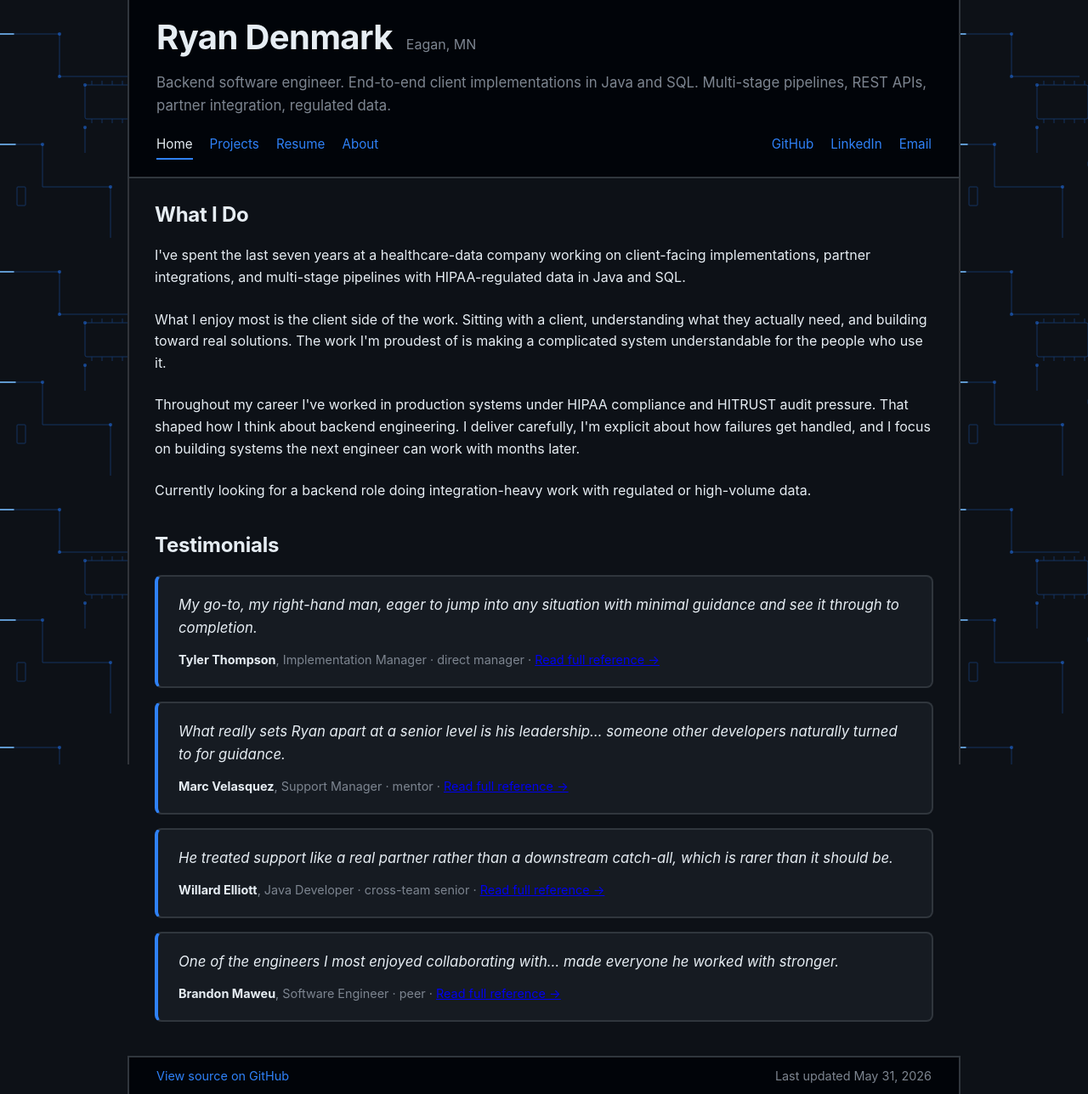
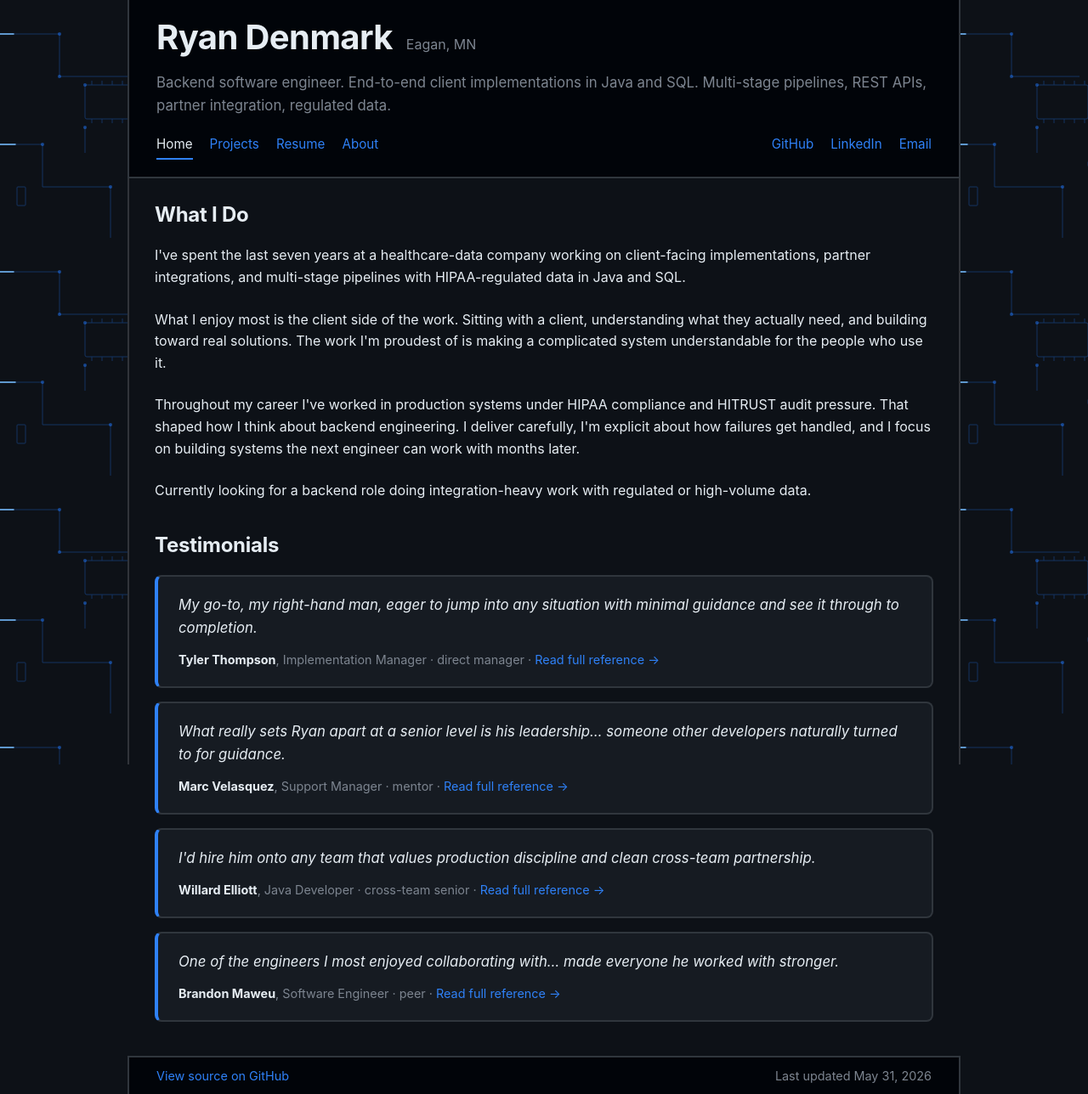
Before and after one commit to rwdenmark/rwdenmark.github.io, a Jekyll site: the page built from index.html, in a window 1280 px wide. Shown: the whole page at 85% size. Built offline with Jekyll 4.4.1, drawn with Linux system fonts in a browser that asks for light colours.

Commit message:
Updating about me text and fixing reference link colors

```diff
--- a/about.html
+++ b/about.html
@@ -9,7 +9,7 @@
 
 <h2 class="page-title">About Me</h2>
 
-<p>Outside of work I'm in Eagan, MN with my wife Rebecca, our two cats Eva and Zed, and our 1-year-old golden retriever Jax. You might find me hiking around the Twin Cities metro parks most weeks with Rebecca and Jax.</p>
+<p>Outside of work I'm in Eagan, MN with my wife Rebecca, our two cats Eva and Zed, and our 1-year-old golden retriever Jax. You might find me hiking around the Twin Cities metro parks most weeks. Usually Jax leads the way, dragging Rebecca and me along. It's the easiest way to step away from a screen for a few hours.</p>
 
 <p>Beyond that I spend my time unwinding on video games. I play across many genres. My main rotation includes WoW, LoL, Tarkov, PoE, Dark Souls, Zelda, Metroid, and plenty more. A good mix of competitive sessions and casual games to get lost in.</p>
 
--- a/assets/style.css
+++ b/assets/style.css
@@ -133,10 +133,14 @@
 .reference-card blockquote p:last-child { margin-bottom: 0; }
 .testimonial-attribution { margin: 0; font-size: 0.9rem; color: var(--muted); }
 .testimonial-attribution strong { color: var(--text); }
+.testimonial-attribution a, .testimonial-attribution a:visited { color: var(--accent); text-decoration: none; }
+.testimonial-attribution a:hover { color: var(--accent-hover); text-decoration: underline; }
 .reference-header { margin-bottom: 12px; }
 .reference-name { margin: 0; font-weight: 700; font-size: 1.05rem; color: var(--text); }
 .reference-role { margin: 2px 0 0; font-size: 0.9rem; color: var(--muted); }
 .reference-meta { margin: 4px 0 0; font-size: 0.85rem; color: var(--muted); }
+.reference-meta a, .reference-meta a:visited { color: var(--accent); text-decoration: none; }
+.reference-meta a:hover { color: var(--accent-hover); text-decoration: underline; }
 
 .projects { display: grid; grid-template-columns: repeat(auto-fill, minmax(320px, 1fr)); gap: 16px; }
 .project-card {
--- a/index.html
+++ b/index.html
@@ -23,7 +23,7 @@
   <p class="testimonial-attribution"><strong>Marc Velasquez</strong>, Support Manager &middot; mentor &middot; <a href="{{ '/references.html' | relative_url }}">Read full reference &rarr;</a></p>
 </article>
 <article class="testimonial-card">
-  <blockquote>He treated support like a real partner rather than a downstream catch-all, which is rarer than it should be.</blockquote>
+  <blockquote>I'd hire him onto any team that values production discipline and clean cross-team partnership.</blockquote>
   <p class="testimonial-attribution"><strong>Willard Elliott</strong>, Java Developer &middot; cross-team senior &middot; <a href="{{ '/references.html' | relative_url }}">Read full reference &rarr;</a></p>
 </article>
 <article class="testimonial-card">
--- a/references.html
+++ b/references.html
@@ -8,7 +8,6 @@
 ---
 
 <h2 class="section-title">References</h2>
-<p>Three colleagues from Smart Data Solutions wrote LinkedIn recommendations during the May 2026 layoff. Full text below; the LinkedIn profile links verify authenticity.</p>
 
 <article class="reference-card">
   <header class="reference-header">
```
